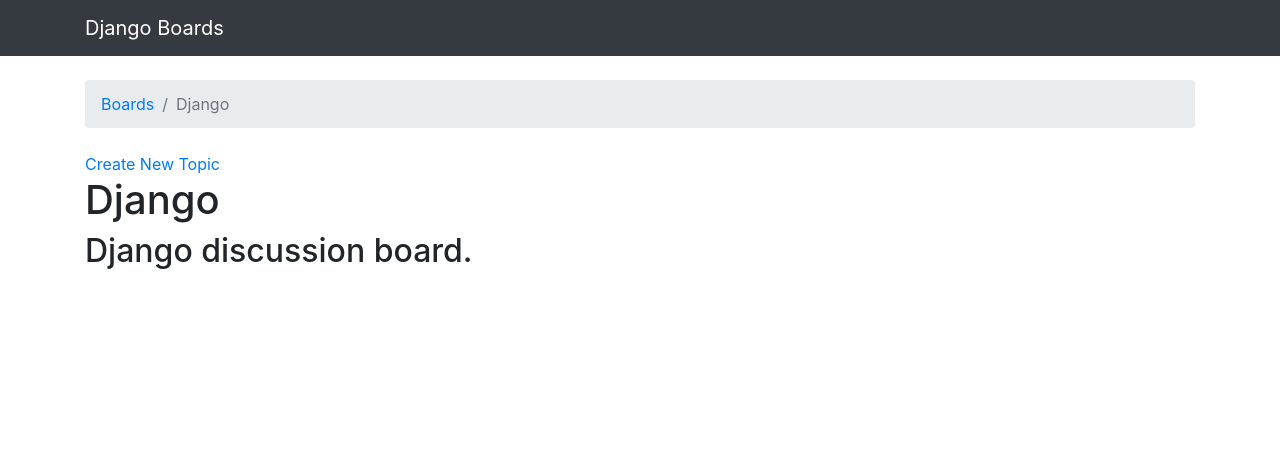
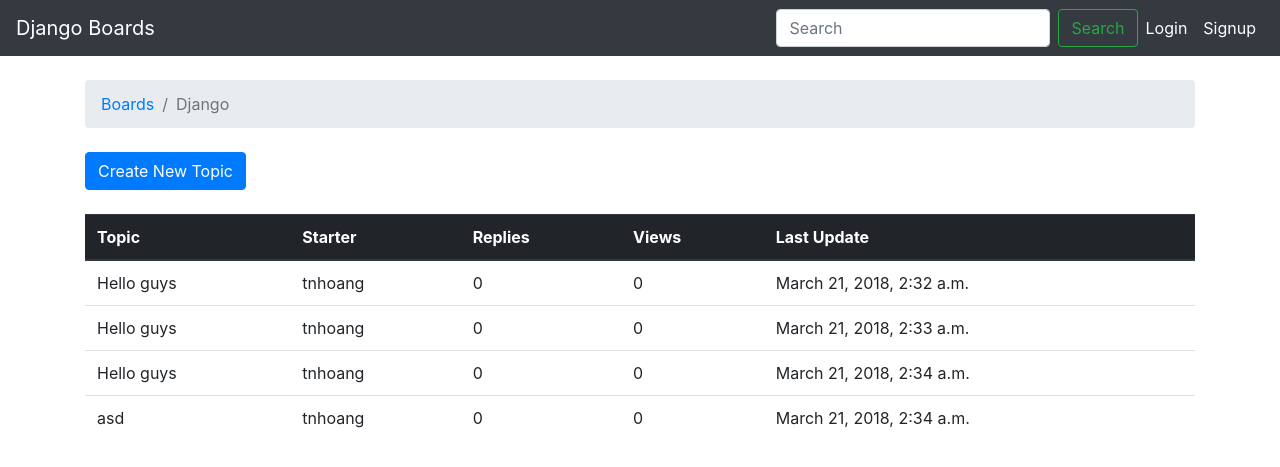
Before and after one commit to nh8894/SimpleBetter, a Django app: page /boards/1 in a window 1280 px wide. Shown: the top 467 px of the page. Run offline with Django 3.2, Linux system fonts and the light colour scheme; data comes from the database, SQL or seed files in the repository; both versions use the stored data as it was after the commit; some libraries are stand-ins or nearby versions.

Commit message:
First Commit

```diff
--- a/boards/forms.py
+++ b/boards/forms.py
@@ -3,7 +3,11 @@ from .models import Topic
 
 
 class NewTopicForm(forms.ModelForm):
-    message = forms.CharField(widget=forms.Textarea(), max_length=4000)
+    message = forms.CharField(widget=forms.Textarea(attrs={
+                                                    'rows': 5,
+                                                    'placeholder': 'What is on your mind?'}),
+                max_length=4000,
+                help_text='The max length of the text is 4000')
 
     class Meta:
         model = Topic
--- a/boards/urls.py
+++ b/boards/urls.py
@@ -4,9 +4,10 @@ from . import views
 app_name = 'boards'
 
 urlpatterns = [
-    url(r'^$', views.MyIndex.as_view(), name='index'),
-    url(r'^list$', views.MyListView.as_view(), name='list'),
-    url(r'^boards/(?P<pk>\d+)$', views.BoardDetail.as_view(), name='board_detail'),
-    url(r'^boards/(?P<pk>\d+)/new$', views.BoardNew.as_view(), name='board_new'),
+    url(r'^$', views.MyListView.as_view(), name='index'),
+    url(r'^boards$', views.MyListView.as_view(), name='list'),
+    url(r'^boards/(?P<pk>\d+)$', views.BoardDetail.as_view(),
+        name='board_detail'),
+    url(r'^boards/(?P<pk>\d+)/new$', views.new_topic, name='board_new'),
 
 ]
--- a/boards/views.py
+++ b/boards/views.py
@@ -1,11 +1,13 @@
-from django.shortcuts import render, get_object_or_404
+from django.shortcuts import render, get_object_or_404, redirect
 from django.views import generic
+from django.contrib.auth.models import User
 
-from .models import Board, Topic
-from .form import NewTopicForm
+from .models import Board, Topic, Post
+from .forms import NewTopicForm
+
 
 class MyIndex(generic.TemplateView):
-    template_name = 'boards/index.html'
+    template_name = 'boards/base.html'
 
 
 class MyListView(generic.ListView):
@@ -20,8 +22,39 @@ class BoardDetail(generic.DetailView):
     context_object_name = 'board'
 
 
-class BoardNew(generic.CreateView):
-    model = Board
-    template_name = 'boards/new.html'
-    context_object_name = 'board'
-    form = NewTopicForm
+def new_topic(request, pk):
+    board = get_object_or_404(Board, pk=pk)
+    user = User.objects.first()
+    if request.method == 'POST':
+        form = NewTopicForm(request.POST)
+        if form.is_valid():
+            topic = form.save(commit=False)
+            topic.board = board
+            topic.starter = user
+            topic.save()
+            post = Post.objects.create(
+                    message=form.cleaned_data.get('message'),
+                    topic=topic,
+                    created_by=user)
+            return redirect('boards:board_detail', pk=board.pk)
+    else:
+        form = NewTopicForm()
+    return render(request, 'boards/new_topic.html', {'board': board, 'form': form})
+#        subject = request.POST['subject']
+#        message = request.POST['message']
+#        user = User.objects.first()
+#        # TODO: get the currently logged in user
+#
+#        topic = Topic.objects.create(
+#                subject=subject,
+#                board=board,
+#                starter=user
+#        )
+#
+#        post = Post.objects.create(
+#                message=message,
+#                topic=topic,
+#                created_by=user
+#        )
+#        return redirect('boards:board_detail', pk=board.pk)  # TODO: redirect to the created topic page
+#    return render(request, 'boards/new_topic.html', {'board': board})
--- a/templates/boards/base.html
+++ b/templates/boards/base.html
@@ -7,9 +7,24 @@
     </head>
     <body>
 	<nav class="navbar navbar-expand-lg navbar-dark bg-dark">
-            <div class='container'>
+        <!-- ############### -->
+            <ul class="navbar-nav mr-auto">
+                <li class="nav-item active">
               	    <a class='navbar-brand' href="{% url 'boards:list' %}">Django Boards</a>
-            </div>
+            </ul>
+        <!-- ############### -->
+            <ul class="nav navbar-nav navbar-right">
+                <form class="form-inline my-2 my-lg-0">
+                    <input class="form-control mr-sm-2" type="search" placeholder="Search" aria-label="Search">
+                        <button class="btn btn-outline-success my-2 my-sm-0" type="submit">Search</button>
+                </form>
+                <li class="nav-item active">
+                    <a class="nav-link" href="#">Login<span class="sr-only">(current)</span></a>
+                </li>
+                <li class="nav-item active">
+                    <a class="nav-link" href="#">Signup<span class="sr-only">(current)</span></a>
+                </li>
+        <!-- ############### -->
     </nav>
 
     <div class='container'>
@@ -21,4 +36,7 @@
             {% endblock %}
     </div>
     </body>
+    <script src="https://code.jquery.com/jquery-3.2.1.slim.min.js" integrity="sha384-KJ3o2DKtIkvYIK3UENzmM7KCkRr/rE9/Qpg6aAZGJwFDMVNA/GpGFF93hXpG5KkN" crossorigin="anonymous"></script>
+    <script src="https://cdnjs.cloudflare.com/ajax/libs/popper.js/1.12.9/umd/popper.min.js" integrity="sha384-ApNbgh9B+Y1QKtv3Rn7W3mgPxhU9K/ScQsAP7hUibX39j7fakFPskvXusvfa0b4Q" crossorigin="anonymous"></script>
+    <script src="https://maxcdn.bootstrapcdn.com/bootstrap/4.0.0/js/bootstrap.min.js" integrity="sha384-JZR6Spejh4U02d8jOt6vLEHfe/JQGiRRSQQxSfFWpi1MquVdAyjUar5+76PVCmYl" crossorigin="anonymous"></script>
 </html>
--- a/templates/boards/detail.html
+++ b/templates/boards/detail.html
@@ -3,12 +3,30 @@
 {{board.name}} - {{block.super}}
 {% endblock %}
 {% block breadcrumb %}
-            <li class="breadcrumb-item"><a href="{% url 'boards:list'%}">Boards</a></li>
+            <li class="breadcrumb-item "><a href="{% url 'boards:list'%}">Boards</a></li>
             <li class="breadcrumb-item active">{{ board.name }}</li>
-        </ol>
 {% endblock %}
 {% block content %}
-<a href="{% url 'boards:board_new' board.pk %}">Create New Topic</a>
-<h1>{{board.name}}</h1>
-<h2>{{board.description}}</h2>
+<a class="btn btn-primary" href="{% url 'boards:board_new' board.pk %}">Create New Topic</a>
+  <table class="table my-4">
+      <thead class="thead-dark">
+        <tr>
+            <th>Topic</th>
+            <th>Starter</th>
+            <th>Replies</th>
+            <th>Views</th>
+            <th>Last Update</th>
+        </tr>
+      </thead>
+      <tbody>
+        {% for topic in board.topics.all %}
+        <tr>                                                                                                   <td>{{ topic.subject }}</td>
+            <td>{{ topic.starter.username }}</td>
+            <td>0</td>
+            <td>0</td>
+            <td>{{ topic.last_updated }}</td>
+            </tr>
+        {% endfor %}
+     </tbody>
+     </table>
 {% endblock %}
```
Also changed, not shown: templates/boards/new.html (deleted, +0 -12 lines), templates/boards/new_topic.html (added, +15 -0 lines), boards/models.py (line endings or trailing spaces), db.sqlite3. Lines whose indentation alone changed are shown as unchanged.
